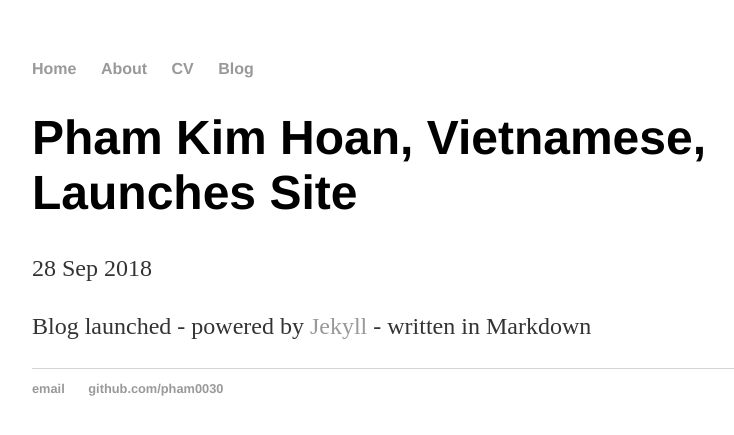
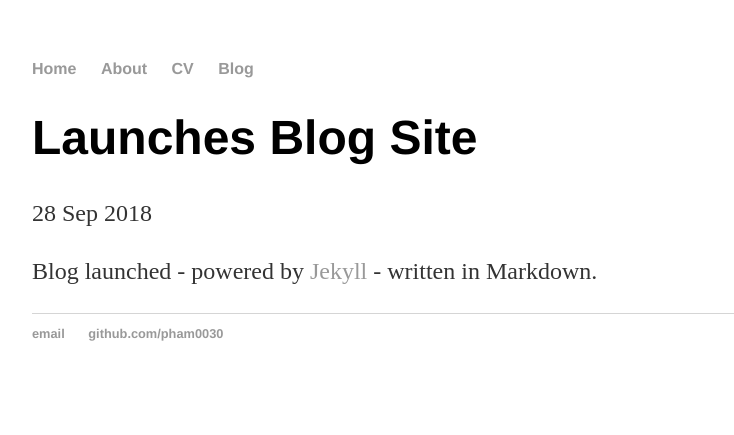
Before and after one commit to pham0030/pham0030.github.io, a Jekyll site: the page built from _posts/2018-09-28-site-launched.md, in a window 1280 px wide. Shown: the top 435 px of the page, without its empty margins (160-894 px from the left). Built offline with Jekyll 4.4.1, drawn with Linux system fonts in a browser that asks for light colours.

Commit message:
Update 2018-09-28-site-launched.md

```diff
--- a/_posts/2018-09-28-site-launched.md
+++ b/_posts/2018-09-28-site-launched.md
@@ -1,7 +1,7 @@
 ---
 layout: post
-title: "Pham Kim Hoan, Vietnamese, Launches Site"
+title: "Launches Blog Site"
 date: 2018-09-28
 ---
 
-Blog launched - powered by [Jekyll](http://jekyllrb.com) - written in Markdown
+Blog launched - powered by [Jekyll](http://jekyllrb.com) - written in Markdown.
```
